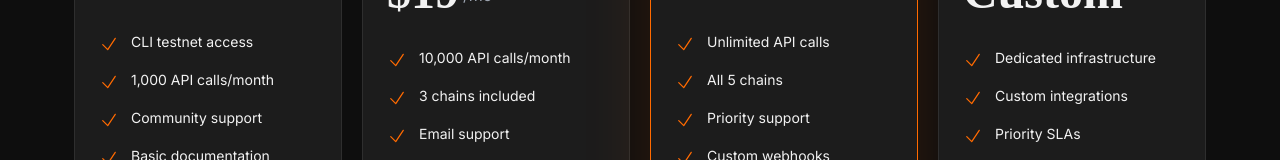
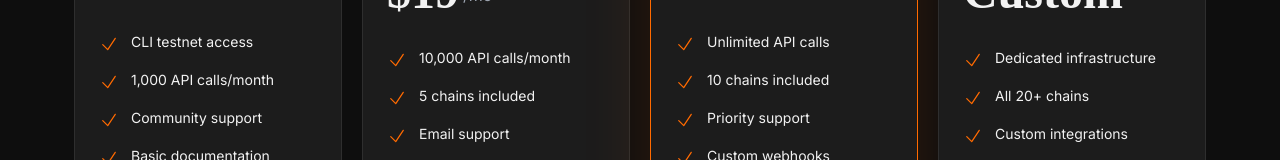
Before and after one commit to Uuuuu77/CoinByte-Web, a React (Vite) app: page /pricing in a window 1280 px wide. Shown: the part 637-797 px from the top of the page. Built offline with nearby package versions, Linux system fonts and the light colour scheme.

Commit message:
Update features for Pricing plans

```diff
--- a/src/pages/Pricing.jsx
+++ b/src/pages/Pricing.jsx
@@ -27,7 +27,7 @@ const TIERS = [
     tagClass: 'tag-gold',
     cta: 'Join Waitlist',
     url: EXTERNAL_LINKS.waitlist,
-    features: ['10,000 API calls/month', '3 chains included', 'Email support', 'SDK access'],
+    features: ['10,000 API calls/month', '5 chains included', 'Email support', 'SDK access'],
   },
   {
     name: 'Business',
@@ -38,7 +38,7 @@ const TIERS = [
     cta: 'Join Waitlist',
     url: EXTERNAL_LINKS.waitlist,
     highlighted: true,
-    features: ['Unlimited API calls', 'All 5 chains', 'Priority support', 'Custom webhooks', 'Compliance dashboard', 'SLA guarantee'],
+    features: ['Unlimited API calls', '10 chains included', 'Priority support', 'Custom webhooks', 'Compliance dashboard', 'SLA guarantee'],
   },
   {
     name: 'Enterprise',
@@ -48,7 +48,7 @@ const TIERS = [
     tagClass: 'tag-faint',
     cta: 'Contact Sales',
     url: 'mailto:coinbyte002@gmail.com',
-    features: ['Dedicated infrastructure', 'Custom integrations', 'Priority SLAs', 'Enhanced security', 'DID Wallet integration', 'Byte AI analytics access'],
+    features: ['Dedicated infrastructure', 'All 20+ chains', 'Custom integrations', 'Priority SLAs', 'Enhanced security', 'DID Wallet integration', 'Byte AI analytics access'],
   },
 ]
 
```
